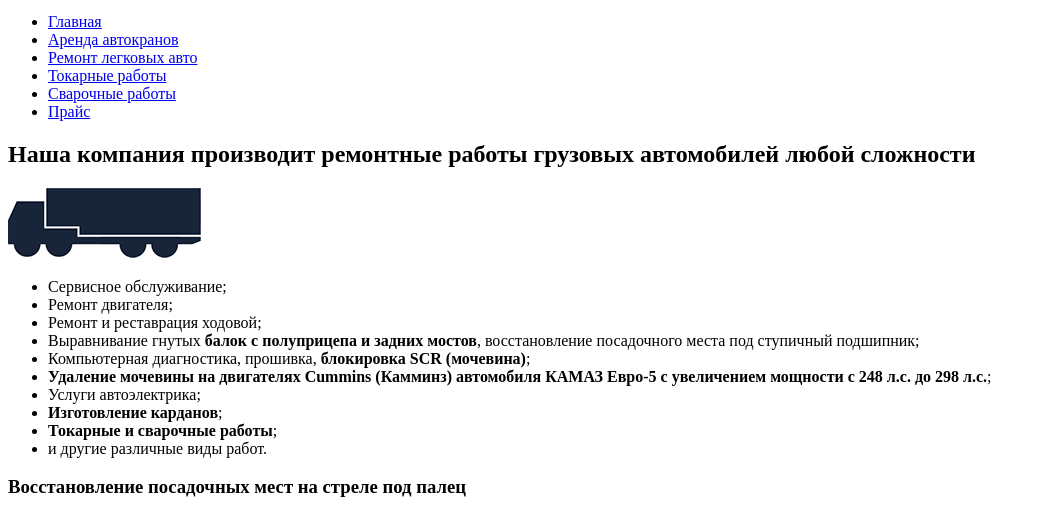
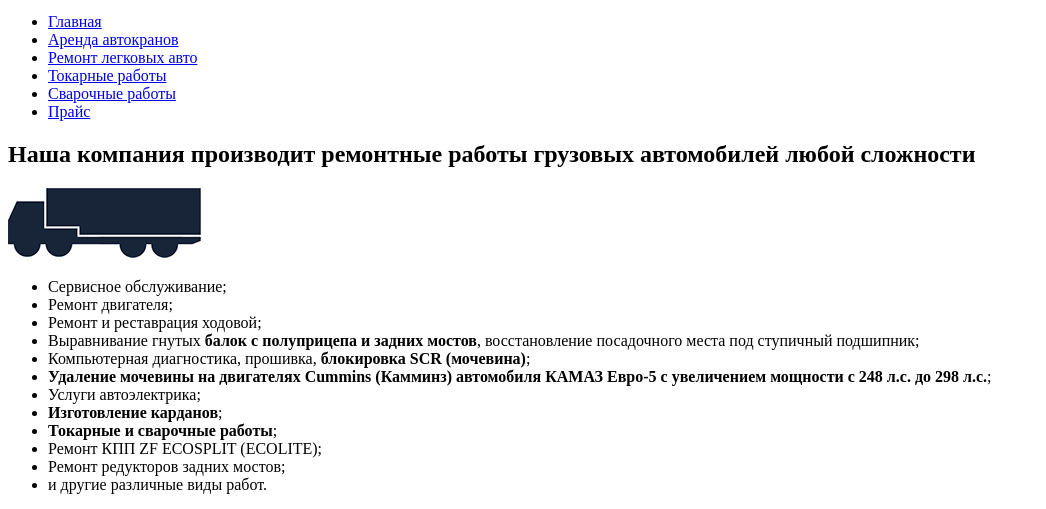
Before and after one commit to Odlopez/mss, a website with bundled scripts: page source/truck-repair.html in a window 1280 px wide. Shown: the part 249-758 px from the top of the page, without its empty margins (0-1046 px from the left). Built offline with nearby package versions, Linux system fonts and the light colour scheme.

Commit message:
Добавляет два пункта в truck-repair

```diff
--- a/source/truck-repair.html
+++ b/source/truck-repair.html
@@ -71,6 +71,8 @@
         <li class="list-works__item">Услуги автоэлектрика;</li>
         <li class="list-works__item"><strong>Изготовление карданов</strong>;</li>
         <li class="list-works__item"><strong>Токарные и сварочные работы</strong>;</li>
+        <li class="list-works__item">Ремонт КПП ZF ECOSPLIT (ECOLITE);</li>
+        <li class="list-works__item">Ремонт редукторов задних мостов;</li>
         <li class="list-works__item">и другие различные виды работ.</li>
       </ul>
     </section>
```
